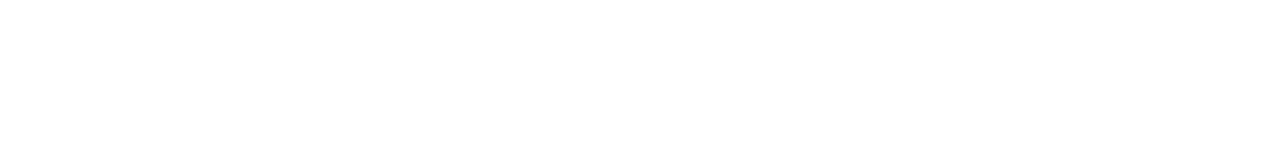
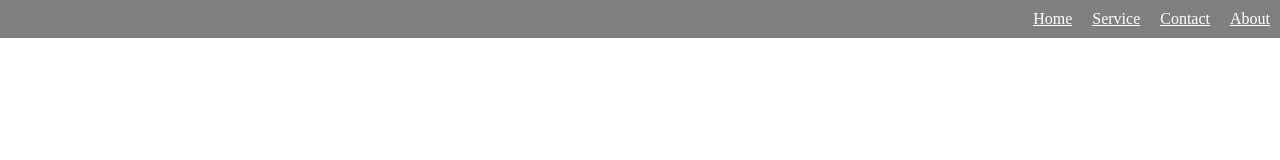
Before and after one commit to dharmendrasingh99853/elite42, a plain HTML site: page index.html in a window 1280 px wide. Drawn offline with nearby package versions, Linux system fonts and the light colour scheme; files that its build step writes are made by us from their sources.

Commit message:
Initial commit

```diff
--- a/css/style.scss
+++ b/css/style.scss
@@ -0,0 +1,28 @@
+*{
+    margin:0px;
+    padding:0px;
+}
+
+ul{
+    list-style: none;
+}
+
+ul{
+    display: flex;
+    justify-content: flex-end;
+    background-color: gray;
+
+    li{
+        padding:10px;
+        text-transform: capitalize;
+
+        a{
+            color:#fff;
+            &:hover{
+                color:red;
+            }
+        }
+
+
+    }
+}
--- a/index.html
+++ b/index.html
@@ -4,5 +4,19 @@
         <link rel="stylesheet" href="css/style.css">
     </head>
     <body>
+        <ul>
+            <li>
+                <a href="#">Home</a>
+            </li>
+            <li>
+                <a href="#">Service</a>
+            </li>
+            <li>
+                <a href="#">Contact</a>
+            </li>
+            <li>
+                <a href="#">About</a>
+            </li>
+        </ul>
     </body>
 </htmL>
```
Also changed, not shown: css/style.css (added), 1 other file.
